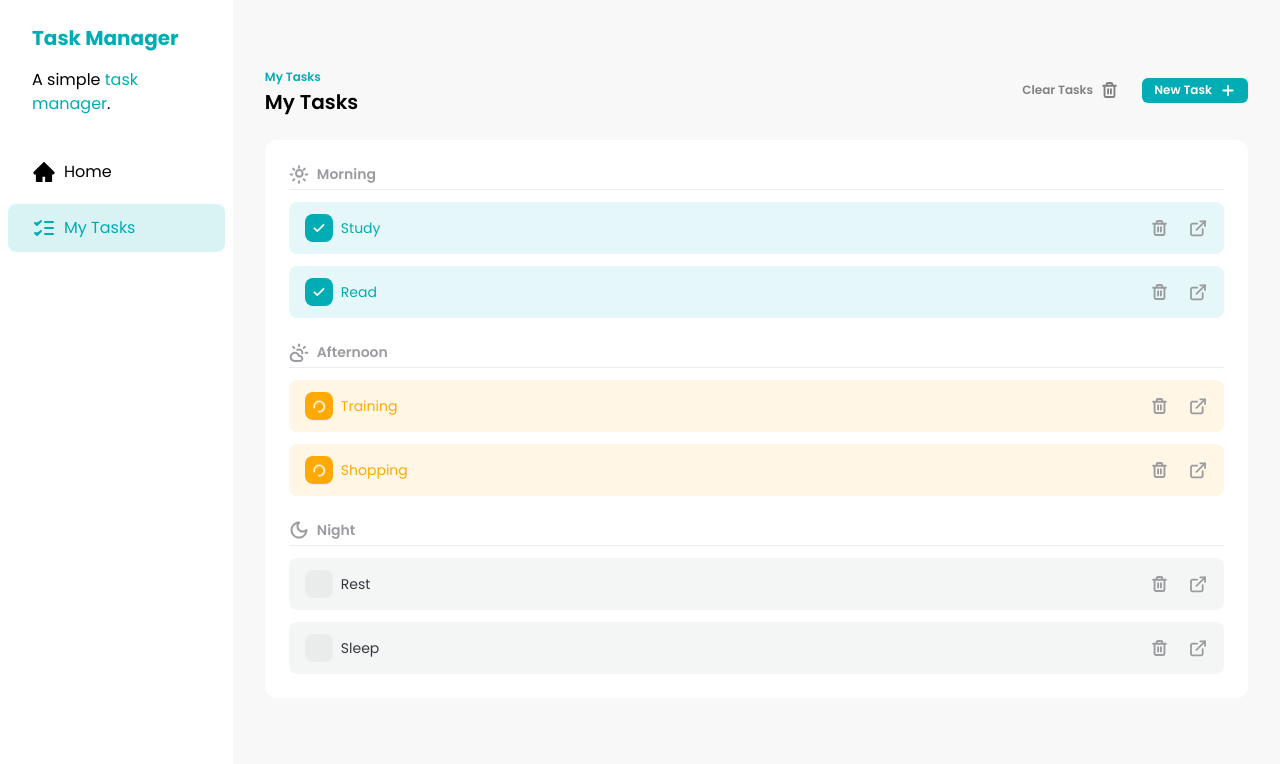
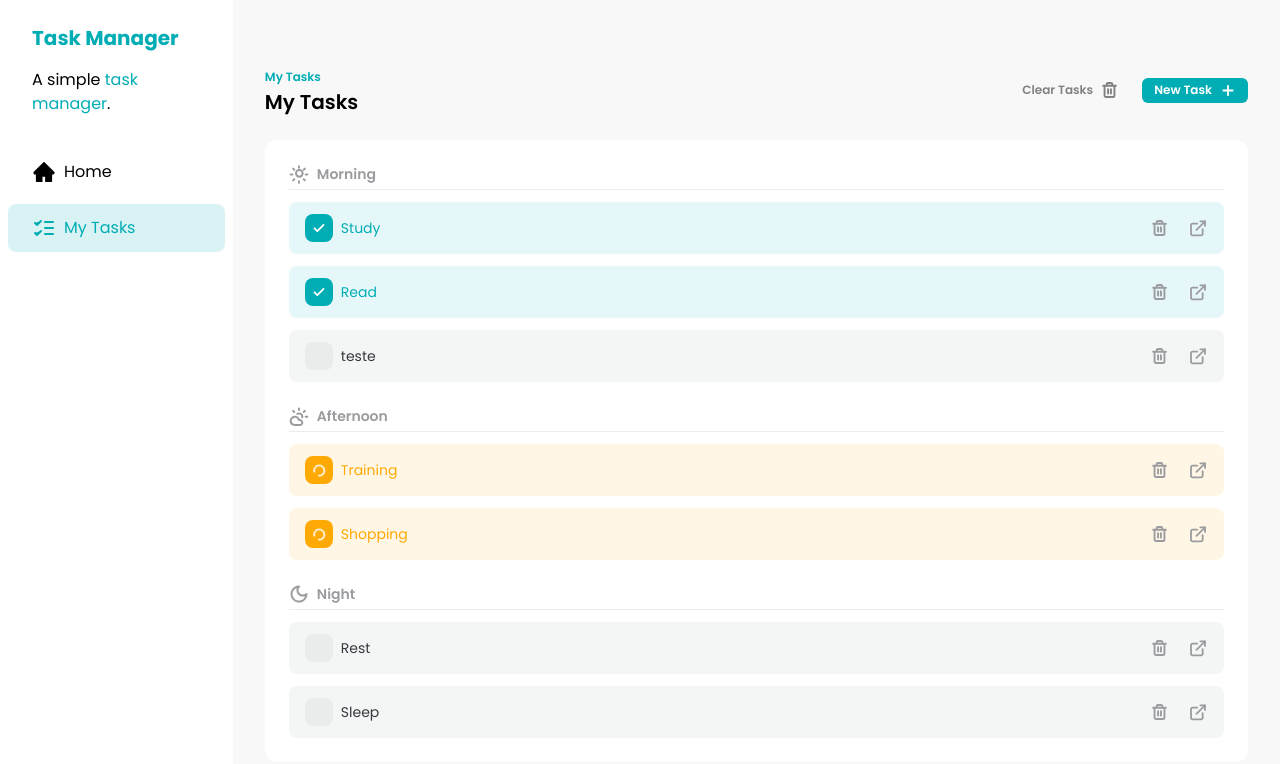
Before and after one commit to guitessmann09/fsc-task-manager, a React (Vite) app: page / in a window 1280 px wide. Shown: the top 764 px of the page. Built offline with nearby package versions, Linux system fonts and the light colour scheme; data requests are answered from the project's data file.

Commit message:
feat: ensure task is created on db

```diff
--- a/db.json
+++ b/db.json
@@ -1,46 +1,53 @@
 {
   "tasks": [
     {
-      "id": 1,
+      "id": "1",
       "title": "Study",
       "description": "Learn about React Routs",
       "time": "morning",
       "status": "done"
     },
     {
-      "id": 2,
+      "id": "2",
       "title": "Read",
       "description": "Read \"Em busca de sentido\"",
       "time": "morning",
       "status": "done"
     },
     {
-      "id": 3,
+      "id": "3",
       "title": "Training",
       "description": "Go to the gym",
       "time": "afternoon",
       "status": "in_progress"
     },
     {
-      "id": 4,
+      "id": "4",
       "title": "Shopping",
       "description": "Buy ingredients for dinner",
       "time": "afternoon",
       "status": "in_progress"
     },
     {
-      "id": 5,
+      "id": "5",
       "title": "Rest",
       "description": "Watch a movie with my girl",
       "time": "evening",
       "status": "not_started"
     },
     {
-      "id": 6,
+      "id": "6",
       "title": "Sleep",
       "description": "Sleep",
       "time": "evening",
       "status": "not_started"
+    },
+    {
+      "id": "22696f4d-936c-4130-9763-6a7de2f0d1ac",
+      "title": "teste",
+      "time": "morning",
+      "description": "teste",
+      "status": "not_started"
     }
   ]
 }
--- a/src/components/Tasks.jsx
+++ b/src/components/Tasks.jsx
@@ -67,7 +67,16 @@ const Tasks = () => {
     setTasks(newTasks)
   }
 
-  const handleTaskAddSubmit = (task) => {
+  const handleTaskAddSubmit = async (task) => {
+    // chamar a api para adicionar a task
+    const response = await fetch('http://localhost:3000/tasks', {
+      method: 'POST',
+      body: JSON.stringify(123),
+    })
+    if (!response.ok) {
+      return toast.error('Failed to add task')
+    }
+
     setTasks([...tasks, task])
     toast.success('Task added successfully')
   }
```
